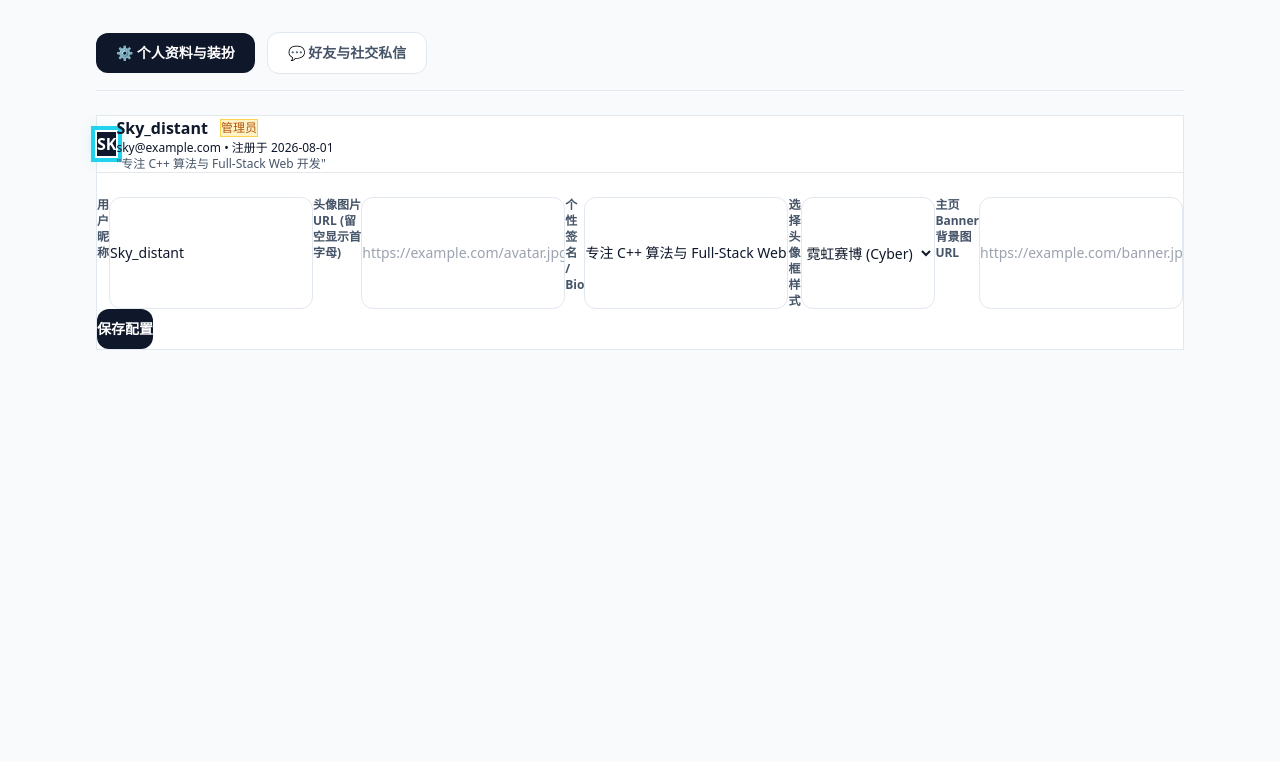
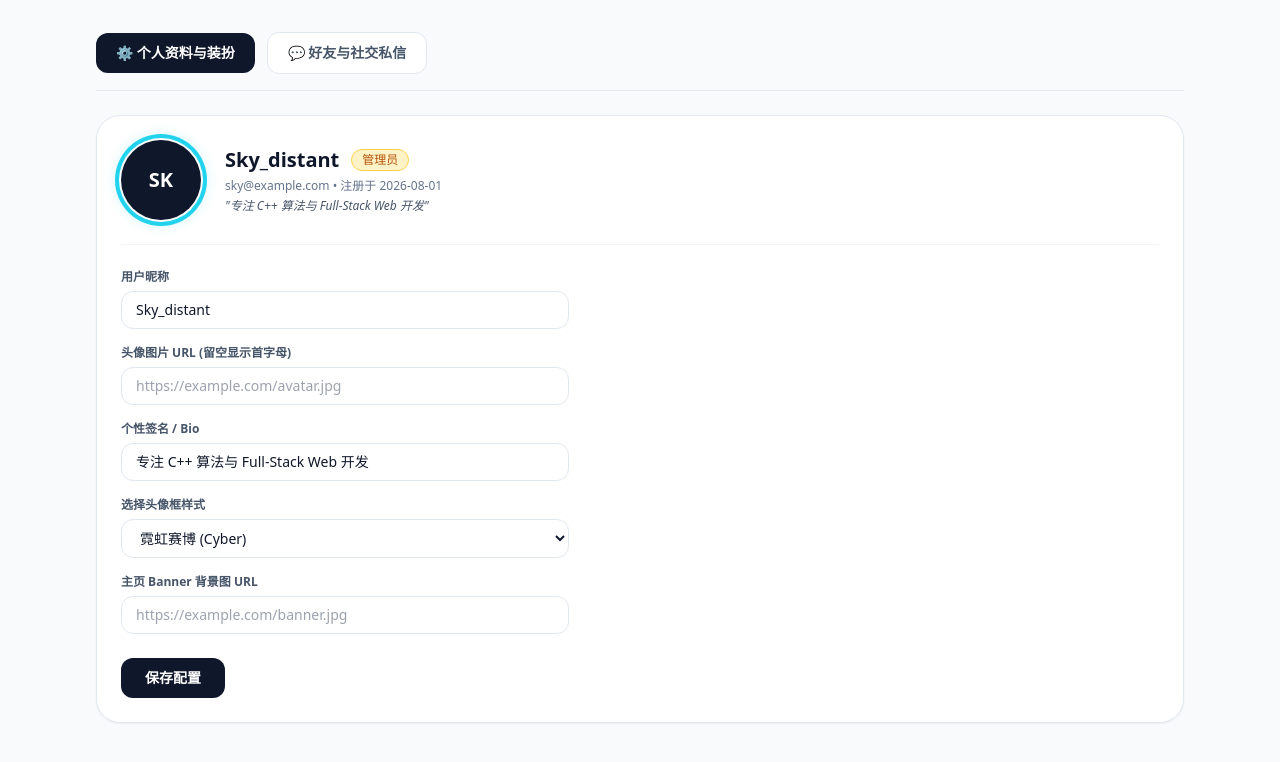
Before and after one commit to zhangtianyuan120220/sky-blog, a Next.js app: page / in a window 1280 px wide. Shown: the top 762 px of the page. Built offline with nearby package versions, Linux system fonts and the light colour scheme.

Commit message:
Update tailwind.config.ts

```diff
--- a/tailwind.config.ts
+++ b/tailwind.config.ts
@@ -1,16 +1,12 @@
-import type { Config } from "tailwindcss";
-
-const config: Config = {
-  darkMode: "class",
+/** @type {import('tailwindcss').Config} */
+module.exports = {
   content: [
-    "./src/pages/**/*.{js,ts,jsx,tsx,mdx}",
-    "./src/components/**/*.{js,ts,jsx,tsx,mdx}",
-    "./src/app/**/*.{js,ts,jsx,tsx,mdx}",
+    "./src/**/*.{js,ts,jsx,tsx,mdx}",        // 扫描 src 目录 (app/ 页面等)
+    "./components/**/*.{js,ts,jsx,tsx,mdx}", // 必须！扫描根目录 components 文件夹
+    "./app/**/*.{js,ts,jsx,tsx,mdx}"
   ],
   theme: {
     extend: {},
   },
   plugins: [],
-};
-
-export default config;
+}
```
